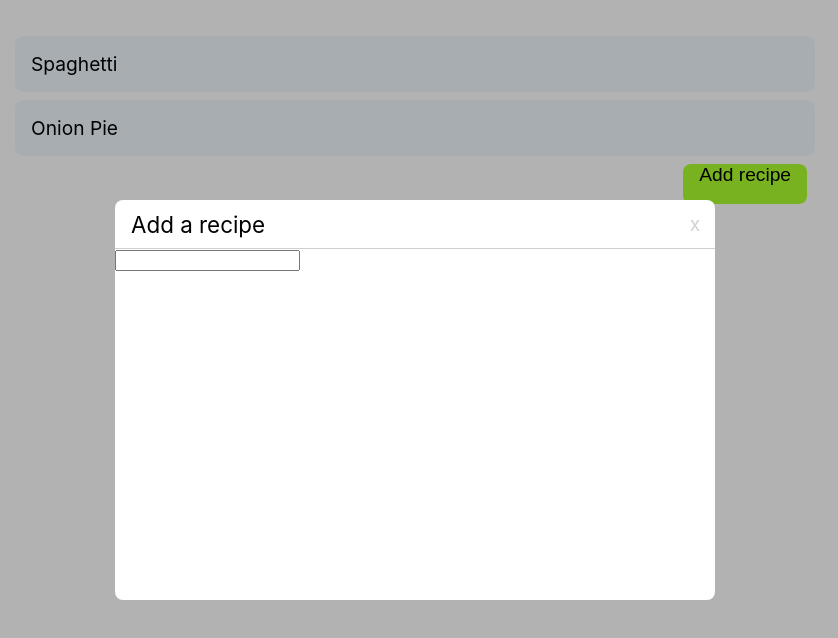
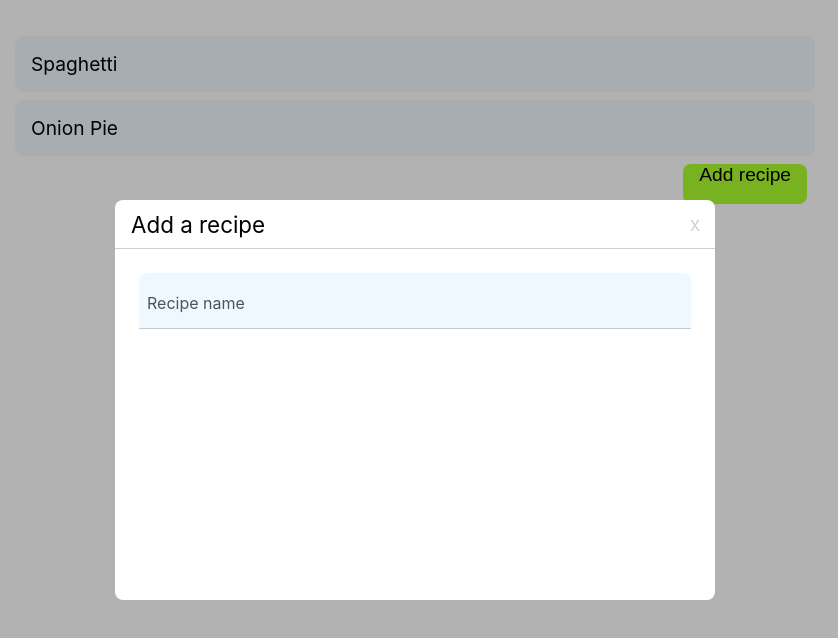
Before and after one commit to kokusGr/yummy-recipes, a React (Create React App) app: page / in a window 1280 px wide. Both pictures are taken after a click on the button "Add recipe". Shown: the top 638 px of the page, without its empty margins (225-1063 px from the left). Built offline with nearby package versions, Linux system fonts and the light colour scheme.

Commit message:
Add text field

```diff
--- a/src/App.js
+++ b/src/App.js
@@ -9,7 +9,10 @@ const fakeRecipes = [
 function App() {
 
   const [recipes, setRecipes] = useState([])
+  const [recipeName, setRecipeName] = useState('')
   const [isModalVisible, setModalVisible] = useState(false)
+
+  console.log(recipeName)
 
   useEffect(() => {
     setRecipes(fakeRecipes)
@@ -42,9 +45,10 @@ function App() {
             </div>
             <div className={styles.modalForm}>
               <div className={styles.modalField}>
-                <label className={styles.modalFieldLabel}>
-                  <input className={styles.modalFieldInput} />
-                </label>
+                <input onChange={e => {
+                  setRecipeName(e.currentTarget.value)
+                }} value={recipeName} className={styles.modalFieldInput} id="name" />
+                <label className={`${styles.modalFieldLabel} ${recipeName !== '' ? styles.modaFieldLabelFocused : ''}`} htmlFor="name">Recipe name</label>
               </div>
             </div>
           </div>
--- a/src/App.module.css
+++ b/src/App.module.css
@@ -89,3 +89,52 @@
   color: lightgray;
   font-size: 1.2em;
 }
+
+.modalForm {
+  padding: 24px;
+}
+
+.modalField {
+  position: relative;
+  height: 56px;
+  border-top-left-radius: 8px;
+  border-top-right-radius: 8px;
+  display: flex;
+  justify-content: flex-end;
+  background-color: aliceblue;
+  flex-direction: column;
+}
+
+.modalFieldLabel {
+  position: absolute;
+  pointer-events: none;
+  left: 8px;
+  bottom: 16px;
+  transition: transform 0.2s ease;
+  transform-origin: left;
+  color: #000000AA;
+}
+
+.modalFieldInput {
+  height: 32px;
+  border: none;
+  border-bottom: 1px solid #00000030;
+  padding-left: 8px;
+  transition: border-color 0.2s ease;
+  font-size: 1.1em;
+  background-color: inherit;
+}
+
+.modalFieldInput:focus {
+  outline: none;
+  border-color: blue;
+}
+
+.modalFieldInput:focus ~ .modalFieldLabel {
+  transform: translateY(-14px) scale(0.8);
+  color: blue;
+}
+
+.modaFieldLabelFocused {
+  transform: translateY(-14px) scale(0.8);
+}
```
